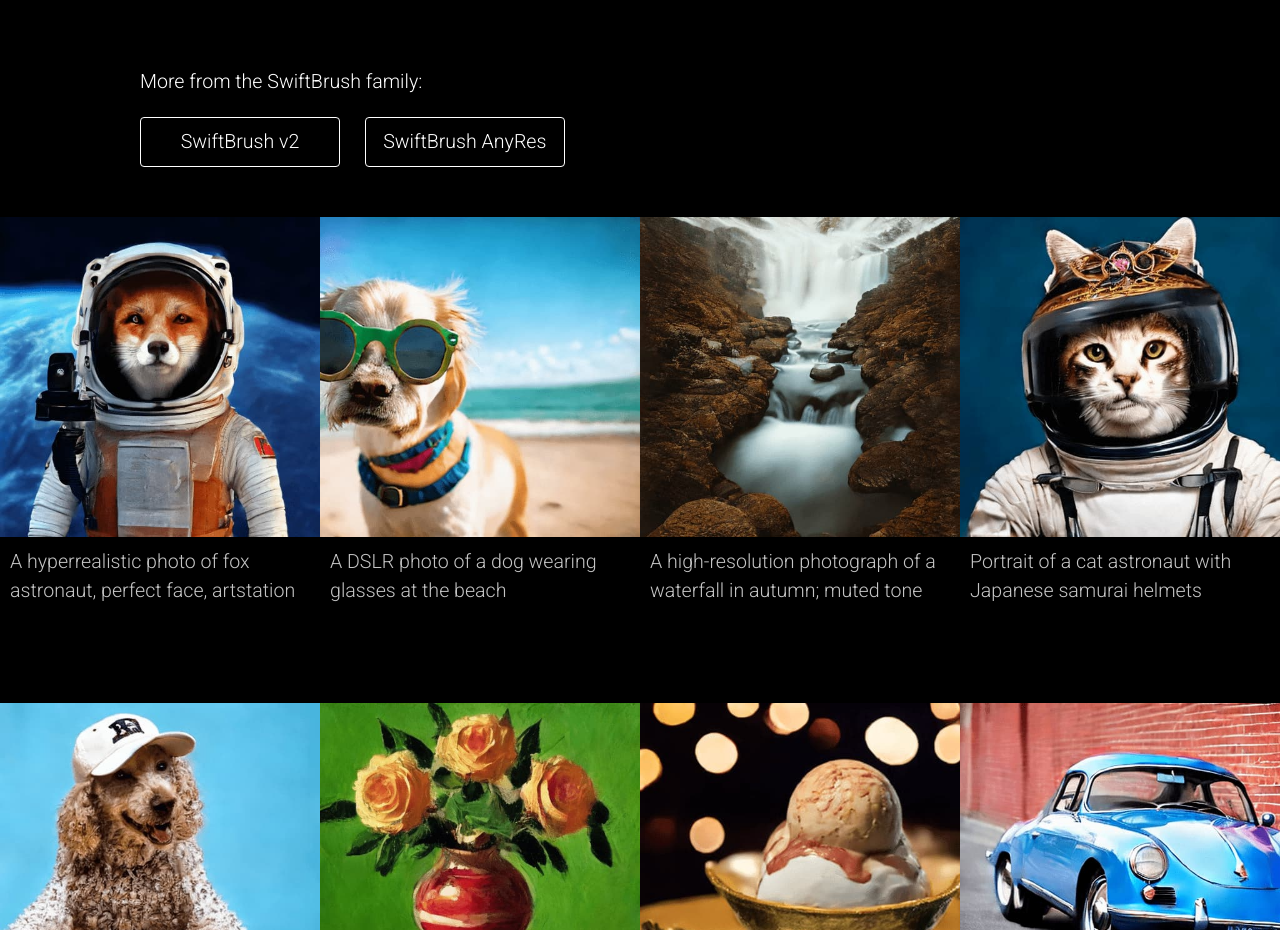
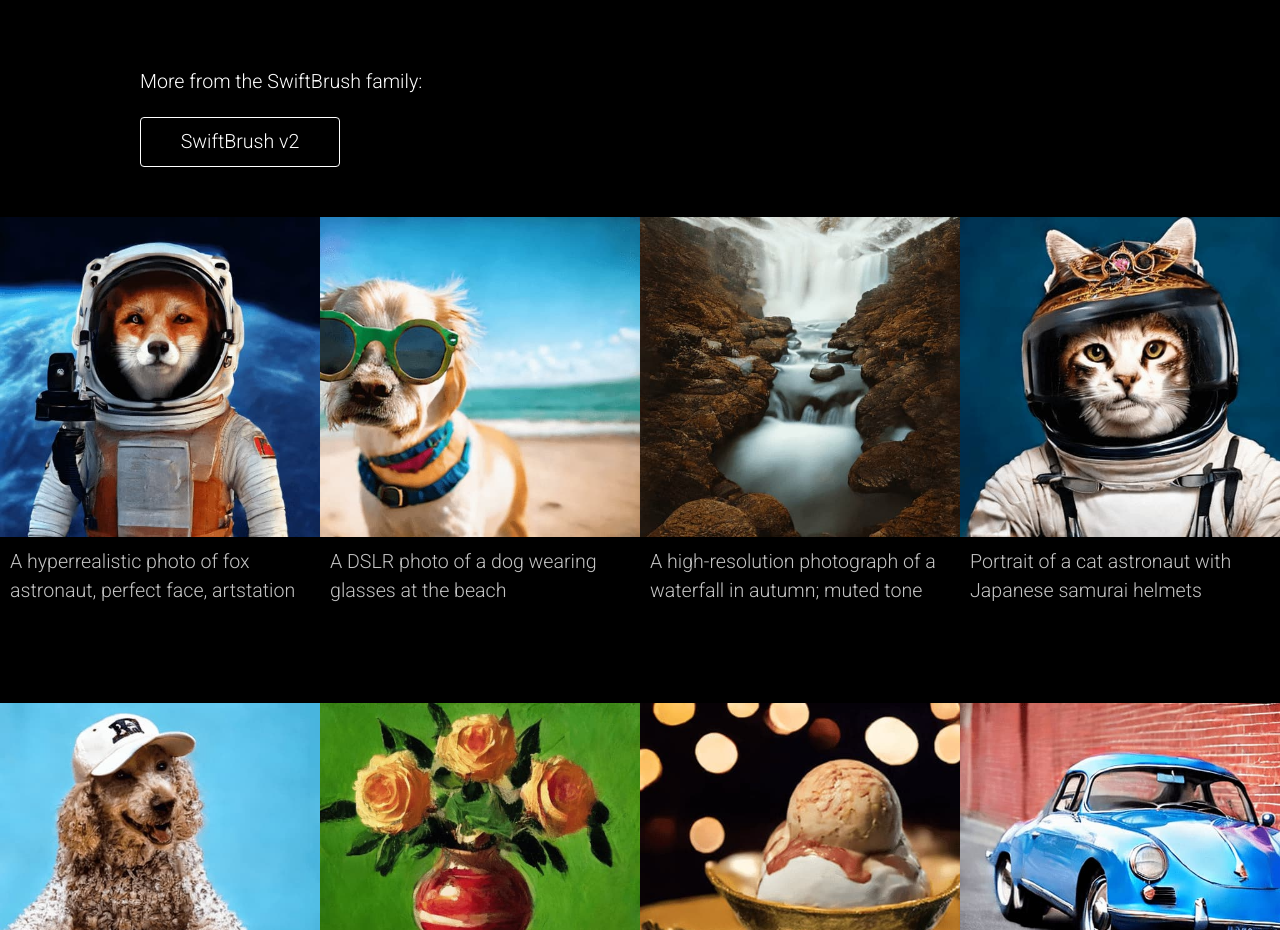
Before and after one commit to thuanz123/swiftbrush, a plain HTML site: page index.html in a window 1280 px wide. Shown: the part 1501-2431 px from the top of the page. Drawn offline with Linux system fonts and the light colour scheme; a web font is replaced by a local one.

Commit message:
Update index.html

```diff
--- a/index.html
+++ b/index.html
@@ -82,7 +82,6 @@
         <a class="read-paper" style="margin-left: 20px;" target="_blank" href="https://thuanz123.github.io/swiftbrush/assets/bibtex.txt"><button>Bibtex</button></a>
         <p style="margin-top: 70px; margin-bottom: 20px;"> More from the SwiftBrush family: </p>
         <a class="read-paper" target="_blank" href="https://swiftbrushv2.github.io/"><button>SwiftBrush v2</button></a>
-        <a class="read-paper" style="margin-left: 20px;" target="_blank" href="https://thuanz123.github.io/swiftbrush-anyres/"><button>SwiftBrush AnyRes</button></a>
       </div>
     </div>
 
```
